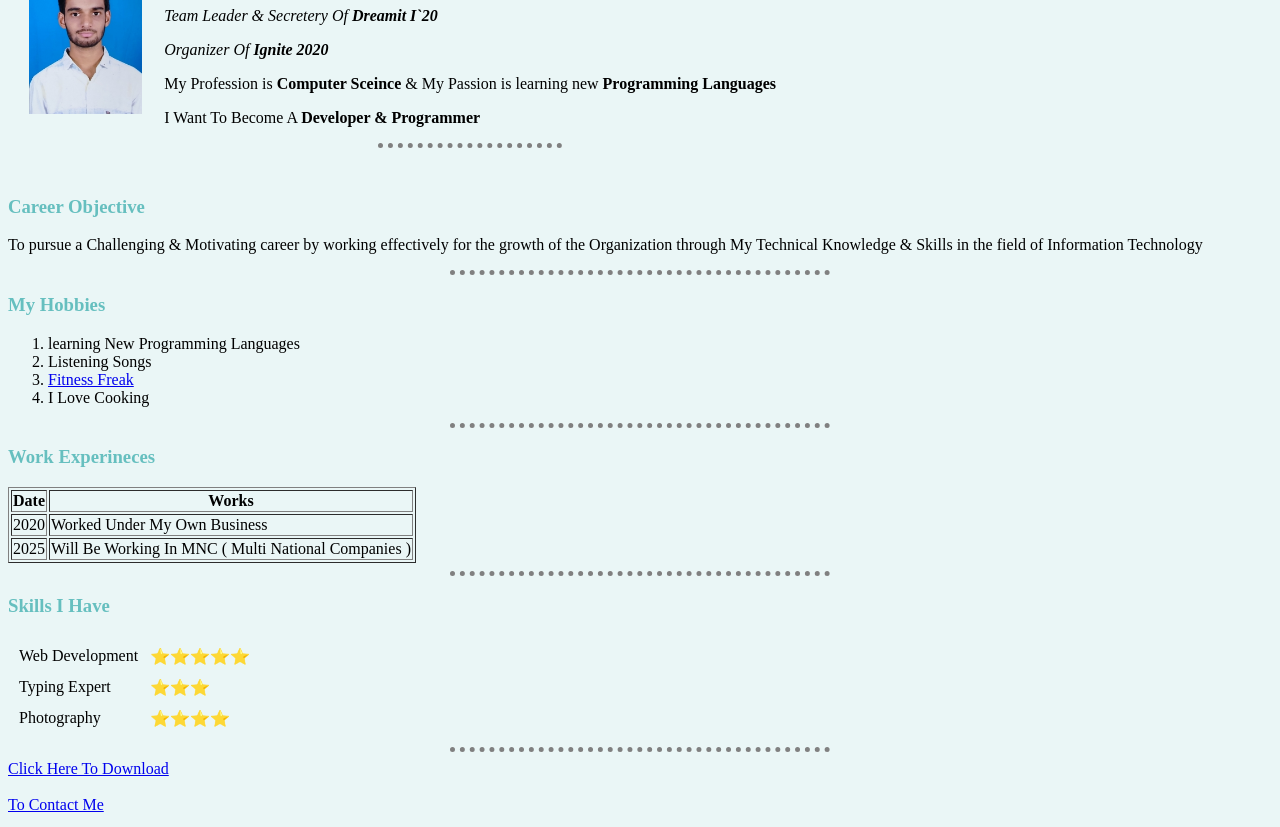
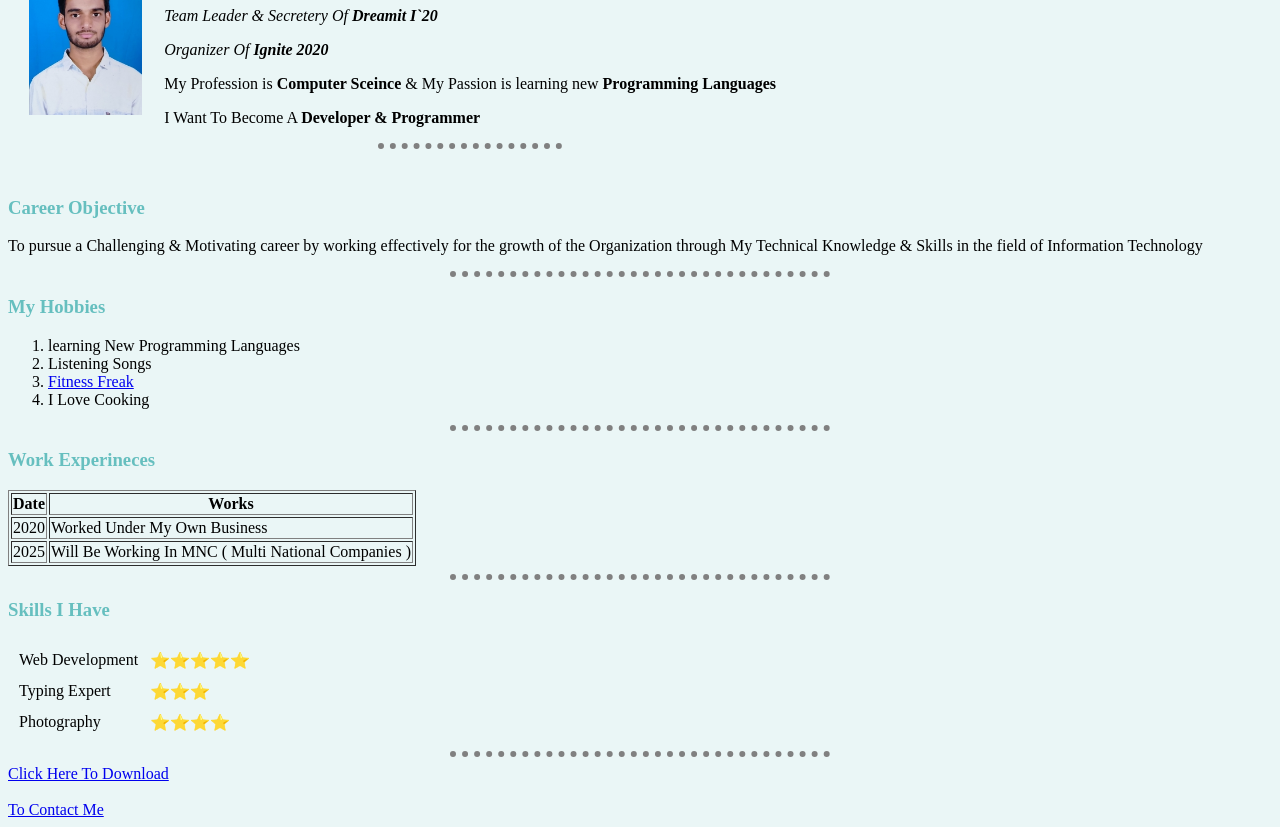
Before and after one commit to Shahzaibfardeen/Resume, a plain HTML site: page index.html in a window 1280 px wide. Shown: the part 102-929 px from the top of the page. Drawn offline with Linux system fonts and the light colour scheme.

Commit message:
Add files via upload

```diff
--- a/css/styles.css
+++ b/css/styles.css
@@ -15,6 +15,6 @@ hr {
   border-style: none;
   border-top-style: dotted;
   border-color: grey;
-  border-width: 5px;
+  border-width: 6px;
   width: 30%;
 }
```
